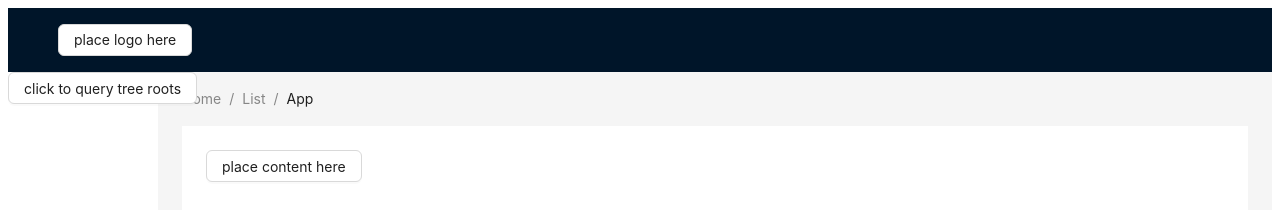
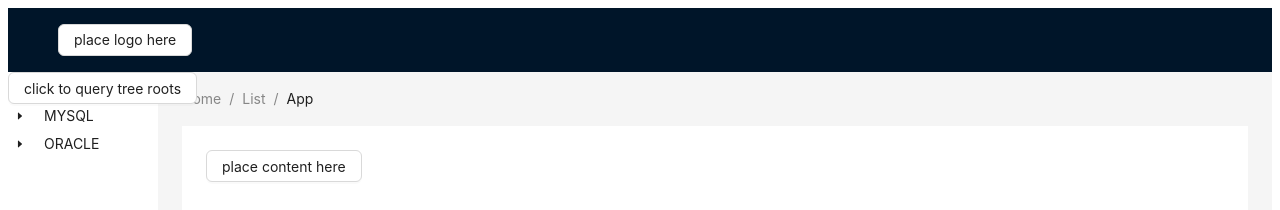
Before and after one commit to zhuyuanfu/Nanlin-SQL-Frontend-Scratch, a React app: page / in a window 1280 px wide. Shown: the top 210 px of the page. Built offline with nearby package versions, Linux system fonts and the light colour scheme; no server answers.

Commit message:
~[frontend: experimented tree data loading]

```diff
--- a/src/component/left-tree/LeftTree.jsx
+++ b/src/component/left-tree/LeftTree.jsx
@@ -9,9 +9,22 @@ class LeftTree extends React.Component {
         this.state = {
             clickedTimes: 0,
             userSelectedObjectType: "", // 可能的值为：DATASOURCE, DATABASE, TABLE, FIELD
+            treeData: [{
+                title: "MYSQL",
+                key: "/MYSQL",
+                isLeaf: false,
+                objectType: "DATASOURCE",
+                children: [{}, {}]
+            }, {
+                title: "ORACLE",
+                key: "/ORACLE",
+                children: [{}]
+            }]
         }
         this.handleClick = this.handleClick.bind(this);
         this.queryDatasourceTypeIntoTreeData = this.queryDatasourceTypeIntoTreeData.bind(this);
+        this.queryMySQLDatasourcesIntoTreeData = this.queryMySQLDatasourcesIntoTreeData.bind(this);
+        this.onLoadData = this.onLoadData.bind(this);
     }
 
     UNSAFE_componentWillMount() {
@@ -23,7 +36,8 @@ class LeftTree extends React.Component {
             clickedTimes: this.state.clickedTimes + 1,
         })
         console.log("entered handleClick() " + this.state.clickedTimes +" time(s)");
-        this.queryDatasourceTypeIntoTreeData();
+        //this.queryDatasourceTypeIntoTreeData();
+        this.queryMySQLDatasourcesIntoTreeData();
     };
 
     queryDatasourceTypeIntoTreeData() {
@@ -43,12 +57,32 @@ class LeftTree extends React.Component {
         });
     }
 
+    onLoadData() {
+        for (let i = 0; i < 1; i++) {
+
+        }
+        this.queryMySQLDatasourcesIntoTreeData();
+    }
+
+    queryMySQLDatasourcesIntoTreeData() {
+        const previousTreeData = this.state.treeData;
+        previousTreeData[0].children[0] = {
+            title: "child" + this.state.clickedTimes,
+            key: "child" + this.state.clickedTimes,
+            children: [{}]
+        }
+        this.setState({
+            treeData: previousTreeData,
+        });
+    }
+
     render () {
         return (
             <div>
                 <Button onClick={this.handleClick}>click to query tree roots</Button>
                 <Tree
-                    treeData={this.state.treeData}
+                    treeData = {this.state.treeData}
+                    // loadData = {this.onLoadData}
                 />
             </div>
         )
```
